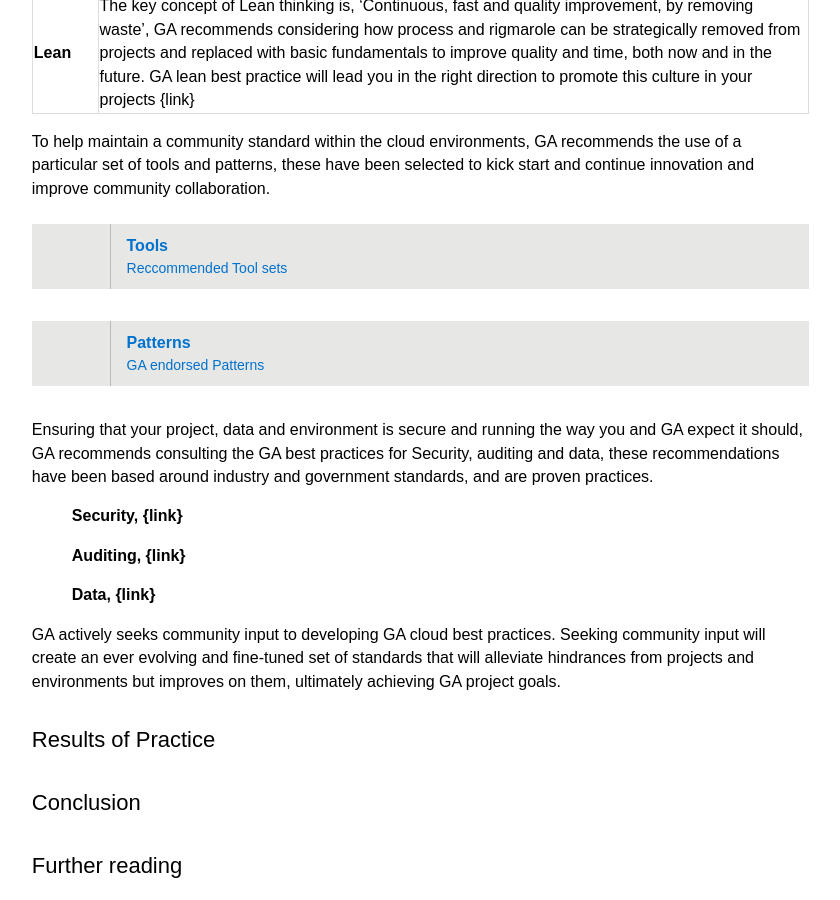
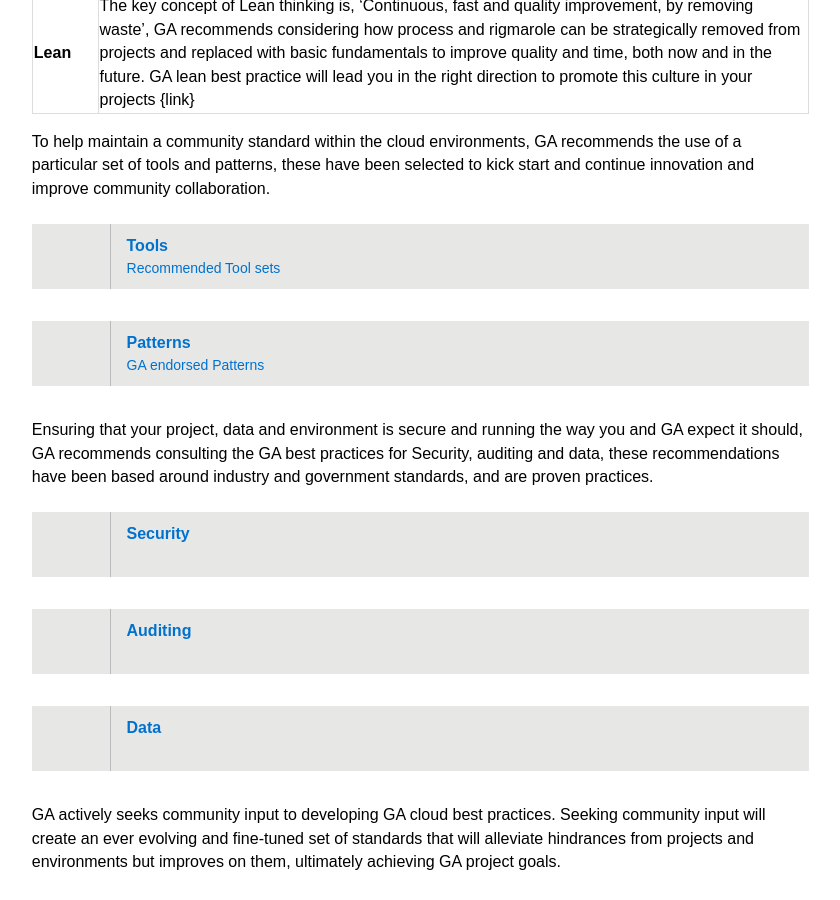
Before and after one commit to GeoscienceAustralia/cloud, a Jekyll site: the page built from docs/_pages/best_practices_index.md, in a window 1280 px wide and 900 px high, scrolled down 1502 px. Shown: the whole window, without its empty margins (411-1251 px from the left). Built offline with Jekyll 4.4.1, drawn with Linux system fonts in a browser that asks for light colours.

Commit message:
Update best_practices_index.md

```diff
--- a/docs/_pages/best_practices_index.md
+++ b/docs/_pages/best_practices_index.md
@@ -43,7 +43,7 @@ To help maintain a community standard within the cloud environments, GA recommen
         <li>
           <a href="">
             <h4>Tools</h4>
-            <p>Reccommended Tool sets</p>
+            <p>Recommended Tool sets</p>
           </a>
          </li>
       </ul>
@@ -62,11 +62,41 @@ To help maintain a community standard within the cloud environments, GA recommen
 
 Ensuring that your project, data and environment is secure and running the way you and GA expect it should, GA recommends consulting the GA best practices for Security, auditing and data, these recommendations have been based around industry and government standards, and are proven practices.
 
-> **Security, {link}**
-
-> **Auditing, {link}**
-
-> **Data, {link}**
+<section id="repositories">
+  <ul class="repo-list group">
+      <li class="list-icon">
+        <img src="" width="25px" alt="">
+      </li>
+        <li>
+          <a href="">
+            <h4>Security</h4>
+            <p></p>
+          </a>
+         </li>
+      </ul>
+     <ul class="repo-list group">
+      <li class="list-icon">
+        <img src="" width="25px" alt="">
+      </li>
+        <li>
+          <a href="">
+            <h4>Auditing</h4>
+            <p></p>
+          </a>
+         </li>
+     </ul>
+    <ul class="repo-list group">
+      <li class="list-icon">
+        <img src="" width="25px" alt="">
+      </li>
+        <li>
+          <a href="">
+            <h4>Data</h4>
+            <p></p>
+          </a>
+         </li>
+     </ul>
+</section>
 
 GA actively seeks community input to developing GA cloud best practices. Seeking community input will create an ever evolving and fine-tuned set of standards that will alleviate hindrances from projects and environments but improves on them, ultimately achieving GA project goals.
 
```
